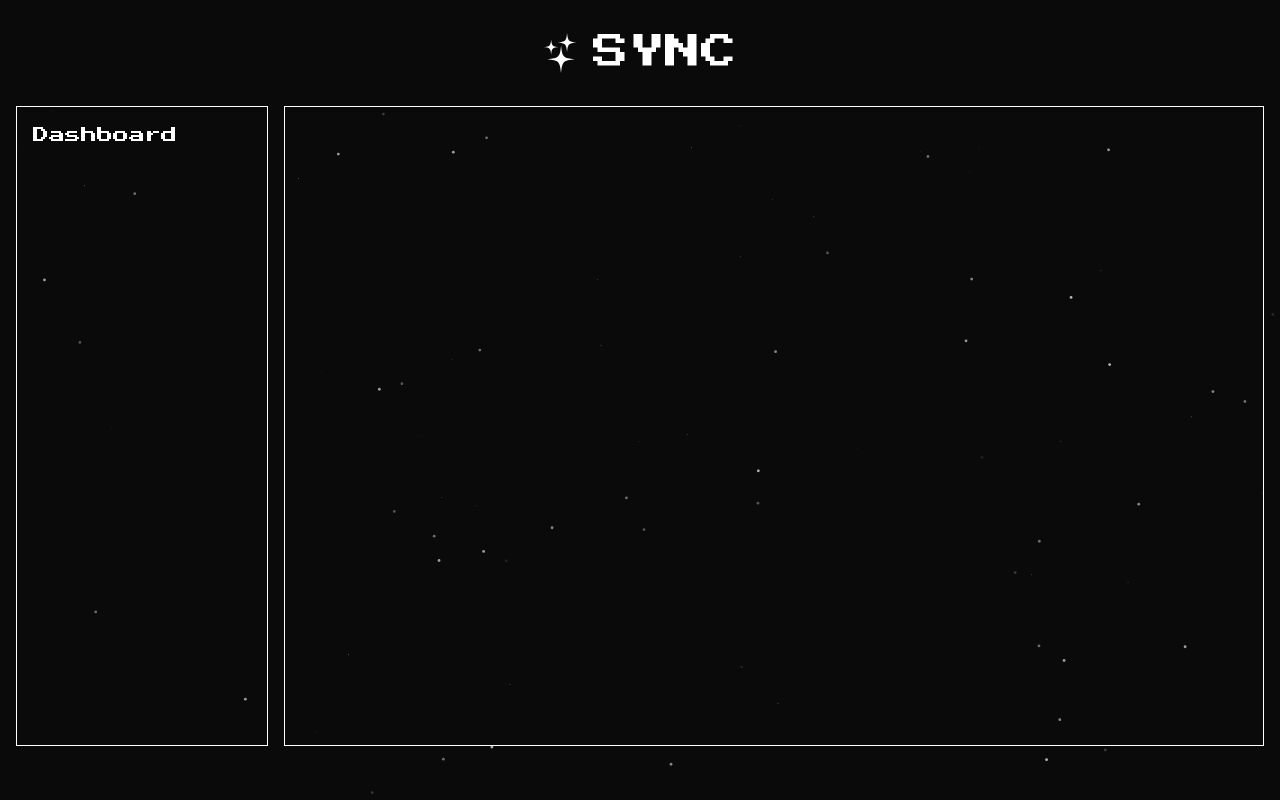
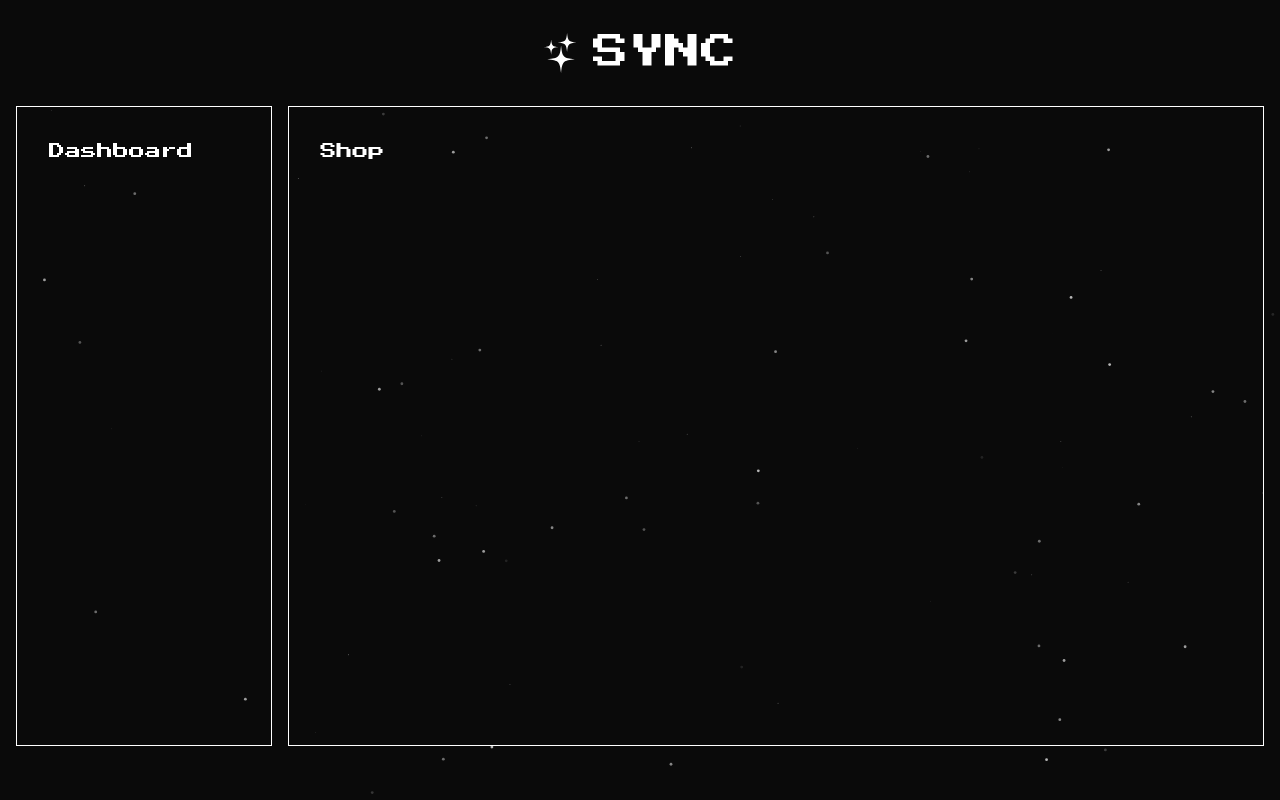
Before and after one commit to ibereolaoludare/synchronized, a React (Vite) app: page /dashboard in a window 1280 px wide. Built offline with nearby package versions, Linux system fonts and the light colour scheme.

Commit message:
More fixes

```diff
--- a/src/pages/AdminPage.tsx
+++ b/src/pages/AdminPage.tsx
@@ -32,6 +32,7 @@ export default function AdminPage() {
             if (error) {
                 console.error("Error fetching data:", error);
                 signOut();
+                window.location.reload()
             } else {
                 if (data && data.length > 0) {
                     setIsOwned(data[0].is_owned); // Set isOwned based on the first row
--- a/src/pages/DashboardPage.tsx
+++ b/src/pages/DashboardPage.tsx
@@ -1,7 +1,25 @@
 import Header from "@/components/header";
 import { Particles } from "@/components/magicui/particles";
 
+interface Props {
+    jsxID: "shop";
+}
+
 export default function DashboardPage() {
+    function DashboardJSX({ jsxID }: Props) {
+        switch (jsxID) {
+            case "shop":
+                return (
+                    <>
+                        <h1>Shop</h1>
+                        <div>
+
+                        </div>
+                    </>
+                );
+        }
+    }
+
     return (
         <>
             <Particles
@@ -10,10 +28,12 @@ export default function DashboardPage() {
             />
             <Header onlyBrand={true} />
             <div className="px-4 max-xl:px-3 max-lg:px-2 gap-4 max-sm:px-1 flex items-center h-[80vh]">
-                <div className="border p-4 border-foreground w-3/12 h-full">
+                <div className="border p-8 border-foreground w-3/12 h-full">
                     <h1>Dashboard</h1>
                 </div>
-                <div className="border border-foreground w-full h-full"></div>
+                <div className="border border-foreground w-full h-full p-8">
+                    <DashboardJSX jsxID="shop" />
+                </div>
             </div>
         </>
     );
```
